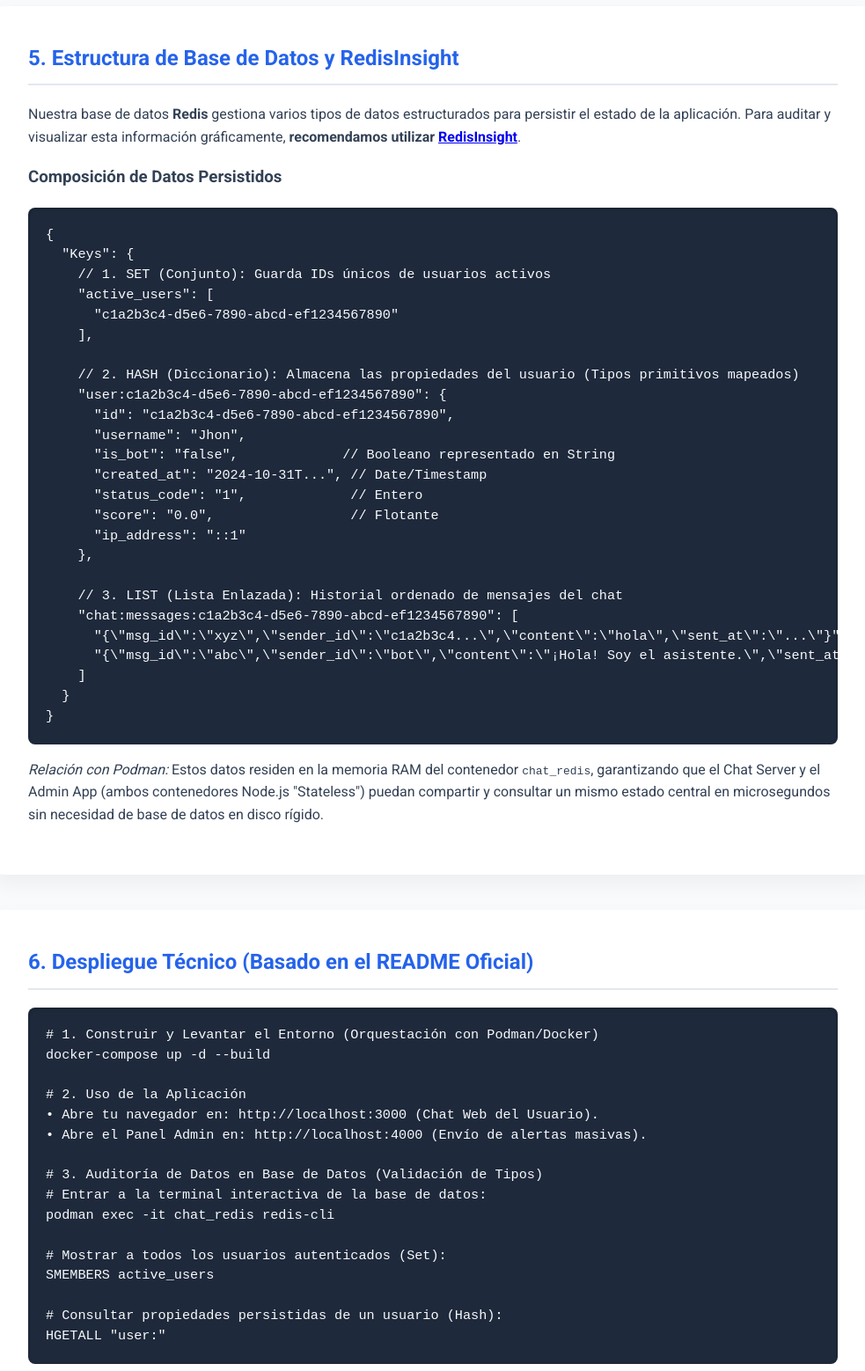
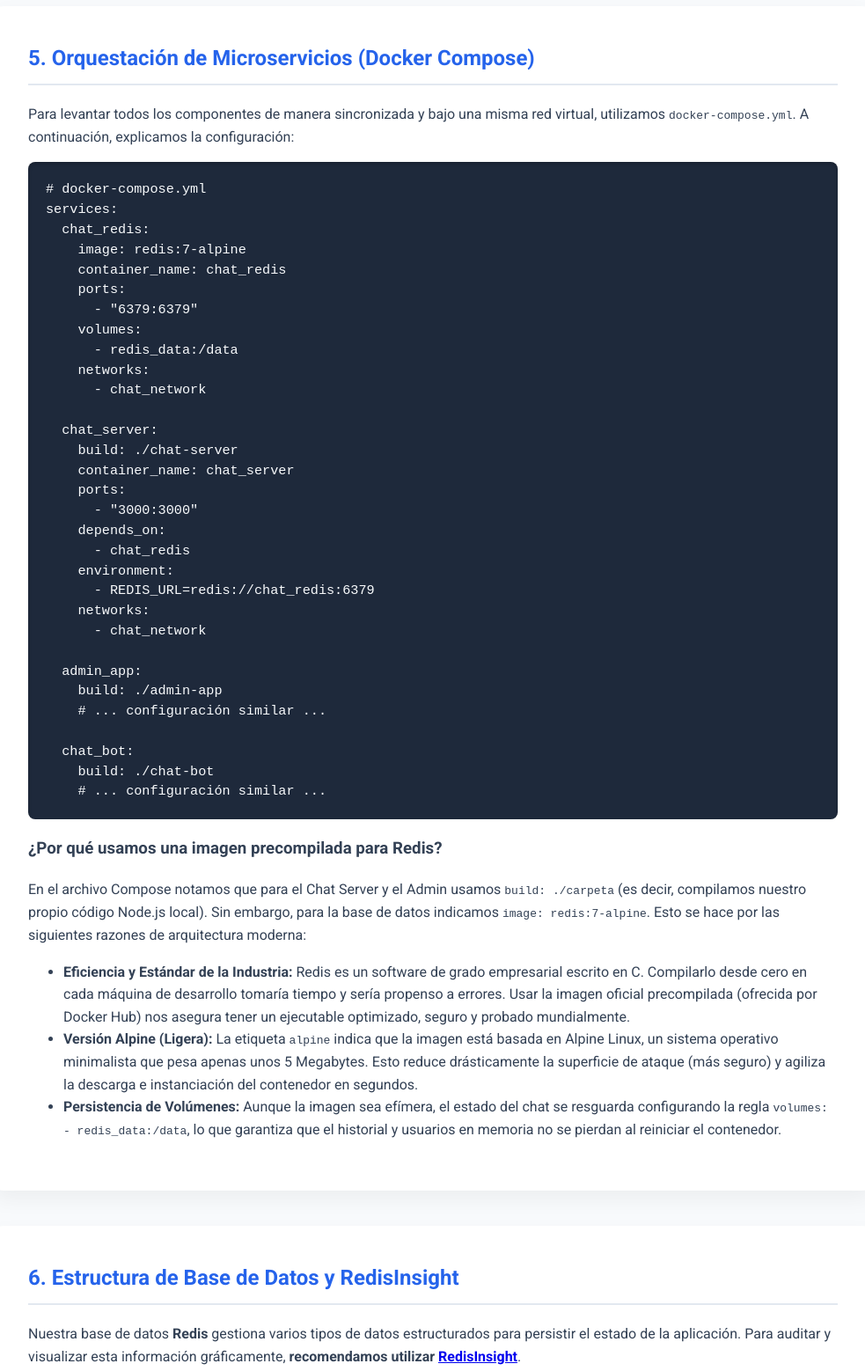
Before and after one commit to jhoney787813/laboratorio-contenedores, a plain HTML site: page landing-page/index.html in a window 1280 px wide. Shown: the part 4760-6318 px from the top of the page at 88% size, without its empty margins (148-1131 px from the left). Drawn offline with Linux system fonts and the light colour scheme.

Commit message:
Añadir sección de orquestación y explicación de la imagen Redis precompilada

```diff
--- a/landing-page/index.html
+++ b/landing-page/index.html
@@ -165,7 +165,52 @@ await redisSubscriber.subscribe('admin_broadcast', async (payloadStr) => {
         </section>
 
         <section class="card">
-            <h2>5. Estructura de Base de Datos y RedisInsight</h2>
+            <h2>5. Orquestación de Microservicios (Docker Compose)</h2>
+            <p>Para levantar todos los componentes de manera sincronizada y bajo una misma red virtual, utilizamos <code>docker-compose.yml</code>. A continuación, explicamos la configuración:</p>
+
+            <pre><code># docker-compose.yml
+services:
+  chat_redis:
+    image: redis:7-alpine
+    container_name: chat_redis
+    ports:
+      - "6379:6379"
+    volumes:
+      - redis_data:/data
+    networks:
+      - chat_network
+
+  chat_server:
+    build: ./chat-server
+    container_name: chat_server
+    ports:
+      - "3000:3000"
+    depends_on:
+      - chat_redis
+    environment:
+      - REDIS_URL=redis://chat_redis:6379
+    networks:
+      - chat_network
+
+  admin_app:
+    build: ./admin-app
+    # ... configuración similar ...
+
+  chat_bot:
+    build: ./chat-bot
+    # ... configuración similar ...</code></pre>
+
+            <h3>¿Por qué usamos una imagen precompilada para Redis?</h3>
+            <p>En el archivo Compose notamos que para el Chat Server y el Admin usamos <code>build: ./carpeta</code> (es decir, compilamos nuestro propio código Node.js local). Sin embargo, para la base de datos indicamos <code>image: redis:7-alpine</code>. Esto se hace por las siguientes razones de arquitectura moderna:</p>
+            <ul>
+                <li><strong>Eficiencia y Estándar de la Industria:</strong> Redis es un software de grado empresarial escrito en C. Compilarlo desde cero en cada máquina de desarrollo tomaría tiempo y sería propenso a errores. Usar la imagen oficial precompilada (ofrecida por Docker Hub) nos asegura tener un ejecutable optimizado, seguro y probado mundialmente.</li>
+                <li><strong>Versión Alpine (Ligera):</strong> La etiqueta <code>alpine</code> indica que la imagen está basada en Alpine Linux, un sistema operativo minimalista que pesa apenas unos 5 Megabytes. Esto reduce drásticamente la superficie de ataque (más seguro) y agiliza la descarga e instanciación del contenedor en segundos.</li>
+                <li><strong>Persistencia de Volúmenes:</strong> Aunque la imagen sea efímera, el estado del chat se resguarda configurando la regla <code>volumes: - redis_data:/data</code>, lo que garantiza que el historial y usuarios en memoria no se pierdan al reiniciar el contenedor.</li>
+            </ul>
+        </section>
+
+        <section class="card">
+            <h2>6. Estructura de Base de Datos y RedisInsight</h2>
             <p>Nuestra base de datos <strong>Redis</strong> gestiona varios tipos de datos estructurados para persistir el estado de la aplicación. Para auditar y visualizar esta información gráficamente, <strong>recomendamos utilizar <a href="https://redis.com/redis-enterprise/redis-insight/" target="_blank">RedisInsight</a></strong>.</p>
 
             <h3>Composición de Datos Persistidos</h3>
@@ -198,7 +243,7 @@ await redisSubscriber.subscribe('admin_broadcast', async (payloadStr) => {
         </section>
 
         <section class="card">
-            <h2>6. Despliegue Técnico (Basado en el README Oficial)</h2>
+            <h2>7. Despliegue Técnico (Basado en el README Oficial)</h2>
             <pre><code># 1. Construir y Levantar el Entorno (Orquestación con Podman/Docker)
 docker-compose up -d --build
 
```
